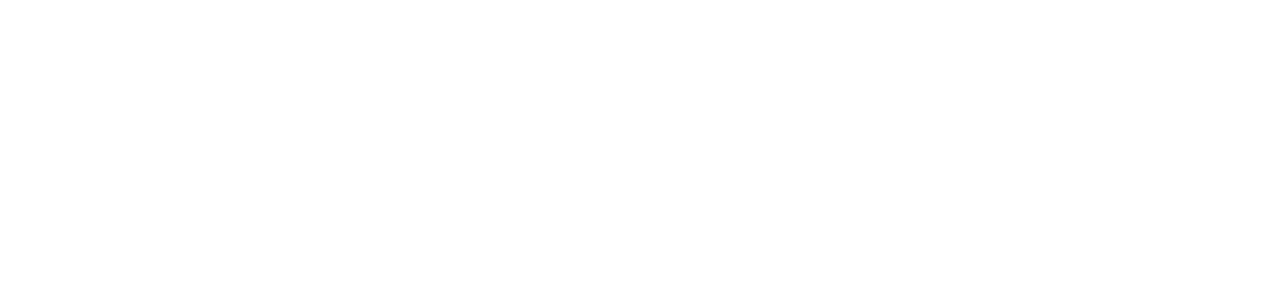
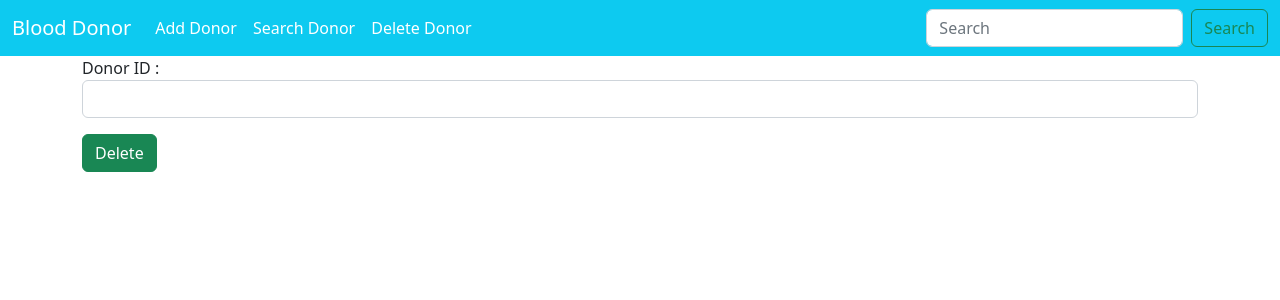
Before and after one commit to Saranyaullas1999/blooddonor, an Angular app: page /delete in a window 1280 px wide. Before the commit this address led to /. Shown: the top 300 px of the page. Built offline with nearby package versions, Linux system fonts and the light colour scheme.

Commit message:
deletedonor

```diff
--- /dev/null
+++ b/src/app/deletedonor/deletedonor.component.html
@@ -0,0 +1,16 @@
+<app-navbar></app-navbar>
+<div class="container">
+    <div class="row">
+        <div class="col col-12 col-sm-12 col-md-12 col-lg-12 col-xl-12 col-xxl-12">
+            <div class="row g-3">
+                <div class="col col-12 col-sm-12 col-md-12 col-lg-12 col-xl-12 col-xxl-12">
+                    <label for="">Donor ID :</label>
+                    <input type="text" class="form-control">
+                </div>
+                <div class="col col-12 col-sm-12 col-md-12 col-lg-12 col-xl-12 col-xxl-12">
+                    <button class="btn btn-success">Delete</button>
+                </div>
+            </div>
+        </div>
+    </div>
+</div>
--- /dev/null
+++ b/src/app/deletedonor/deletedonor.component.ts
@@ -0,0 +1,15 @@
+import { Component, OnInit } from '@angular/core';
+
+@Component({
+  selector: 'app-deletedonor',
+  templateUrl: './deletedonor.component.html',
+  styleUrls: ['./deletedonor.component.css']
+})
+export class DeletedonorComponent implements OnInit {
+
+  constructor() { }
+
+  ngOnInit(): void {
+  }
+
+}
--- a/src/app/navbar/navbar.component.html
+++ b/src/app/navbar/navbar.component.html
@@ -12,6 +12,9 @@
           <li class="nav-item">
             <a class="nav-link active" aria-current="page" routerLink="/search">Search Donor</a>
           </li>
+          <li class="nav-item">
+            <a class="nav-link active" aria-current="page" routerLink="/delete">Delete Donor</a>
+          </li>
 
         </ul>
         <form class="d-flex" role="search">
```
Also changed, not shown: src/app/app.module.ts (+6 -1 lines), src/app/deletedonor/deletedonor.component.css (added).
